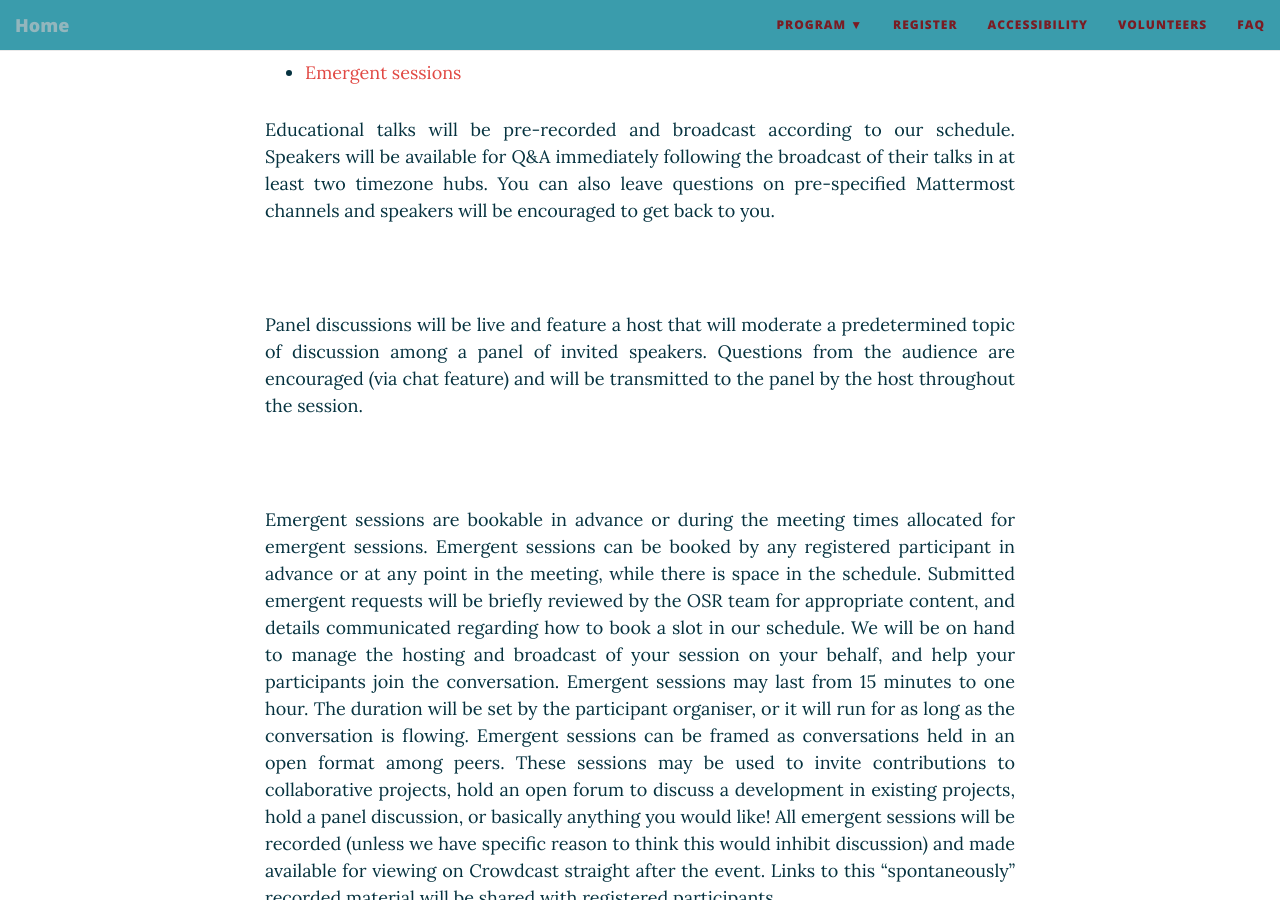
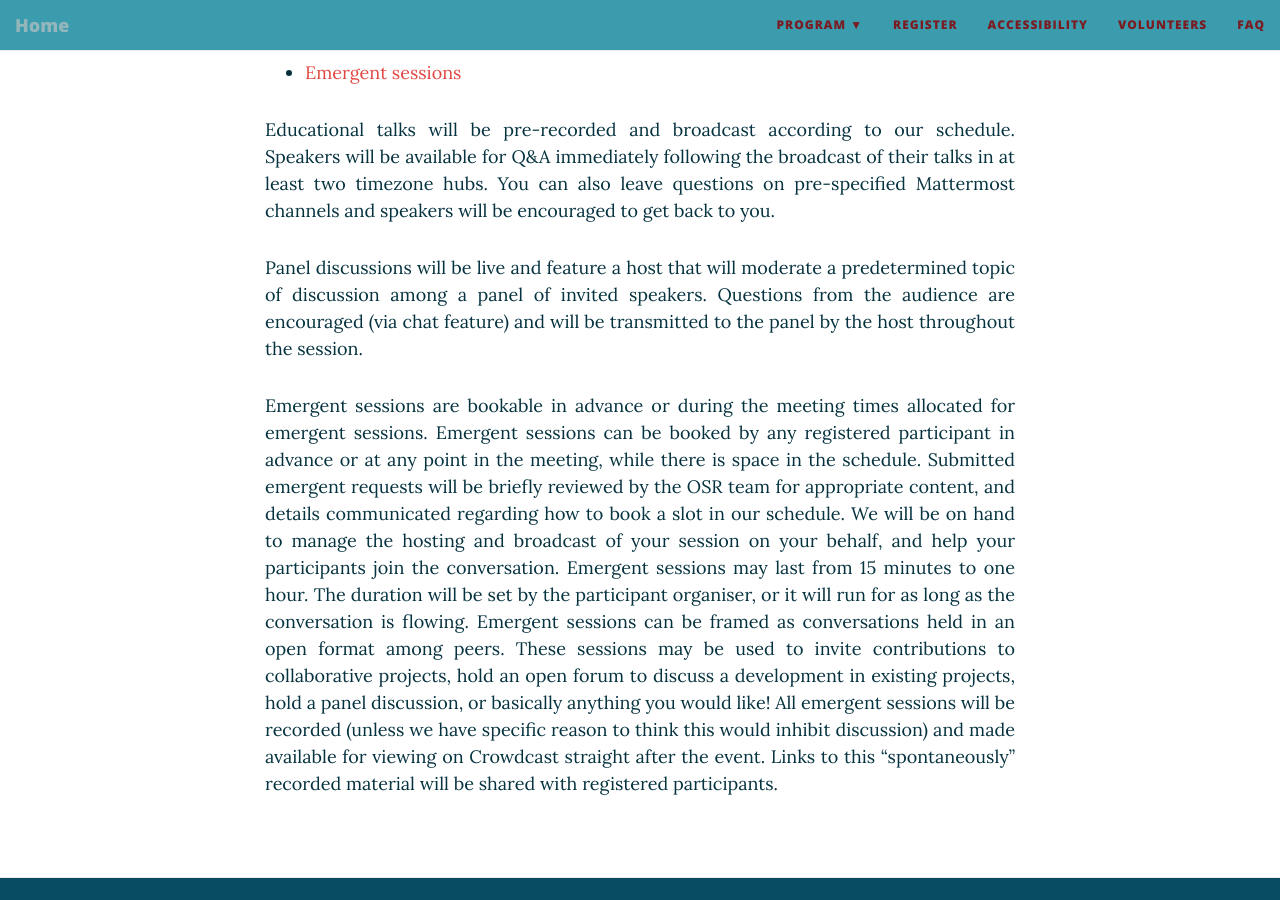
Before and after one commit to ohbm/osr2021, a Jekyll site: the page built from formats.md, in a window 1280 px wide and 900 px high, scrolled down 676 px. Built offline with Jekyll 4.4.1, drawn with Linux system fonts in a browser that asks for light colours; nearby versions of some CDN libraries.

Commit message:
Update formats.md

```diff
--- a/formats.md
+++ b/formats.md
@@ -14,15 +14,15 @@ Work will be presented in the OSR in one of the following formats:
   <div id='educational'></div>
 <p align="justify">
   Educational talks will be pre-recorded and broadcast according to our schedule. Speakers will be available for Q&A immediately following the broadcast of their talks in at least two timezone hubs. You can also leave questions on pre-specified Mattermost channels and speakers will be encouraged to get back to you.
-</p><br>
+</p>
 <div id='panel'></div>
 <p align="justify">
 Panel discussions will be live and feature a host that will moderate a predetermined topic of discussion among a panel of invited speakers. Questions from the audience are encouraged (via chat feature) and will be transmitted to the panel by the host throughout the session.
-</p><br>
+</p>
 <div id='emergent'></div>
 <p align="justify">
 Emergent sessions are bookable in advance or during the meeting times allocated for emergent sessions. Emergent sessions can be booked by any registered participant in advance or at any point in the meeting, while there is space in the schedule. Submitted emergent requests will be briefly reviewed by the OSR team for appropriate content, and details communicated regarding how to book a slot in our schedule. We will be on hand to manage the hosting and broadcast of your session on your behalf, and help your participants join the conversation.
 Emergent sessions may last from 15 minutes to one hour. The duration will be set by the participant organiser, or it will run for as long as the conversation is flowing.
 Emergent sessions can be framed as conversations held in an open format among peers. These sessions may be used to invite contributions to collaborative projects, hold an open forum to discuss a development in existing projects, hold a panel discussion, or basically anything you would like!
 All emergent sessions will be recorded (unless we have specific reason to think this would inhibit discussion) and made available for viewing on Crowdcast straight after the event. Links to this “spontaneously” recorded material will be shared with registered participants.
-</p><br>
+</p>
```
